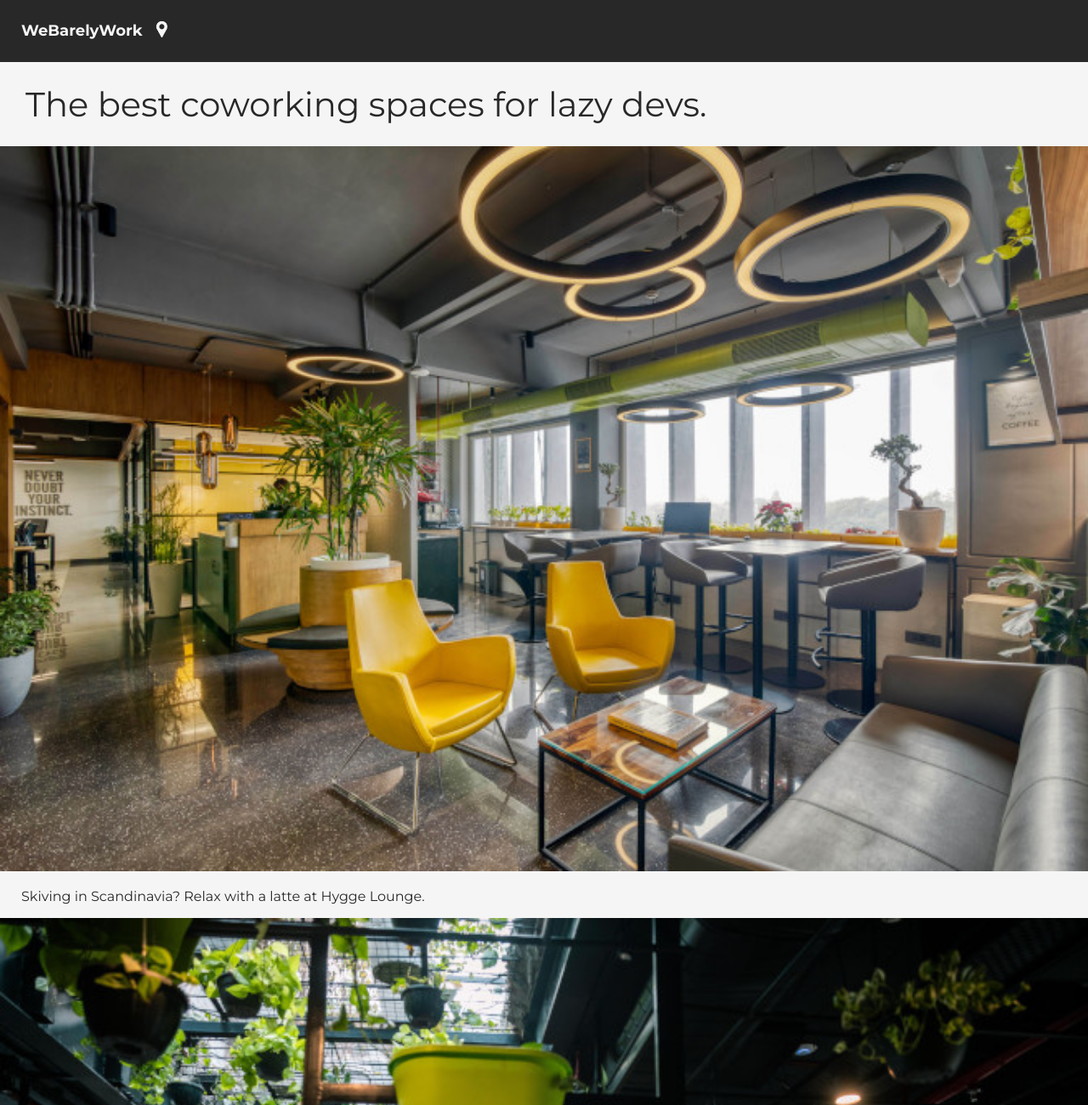
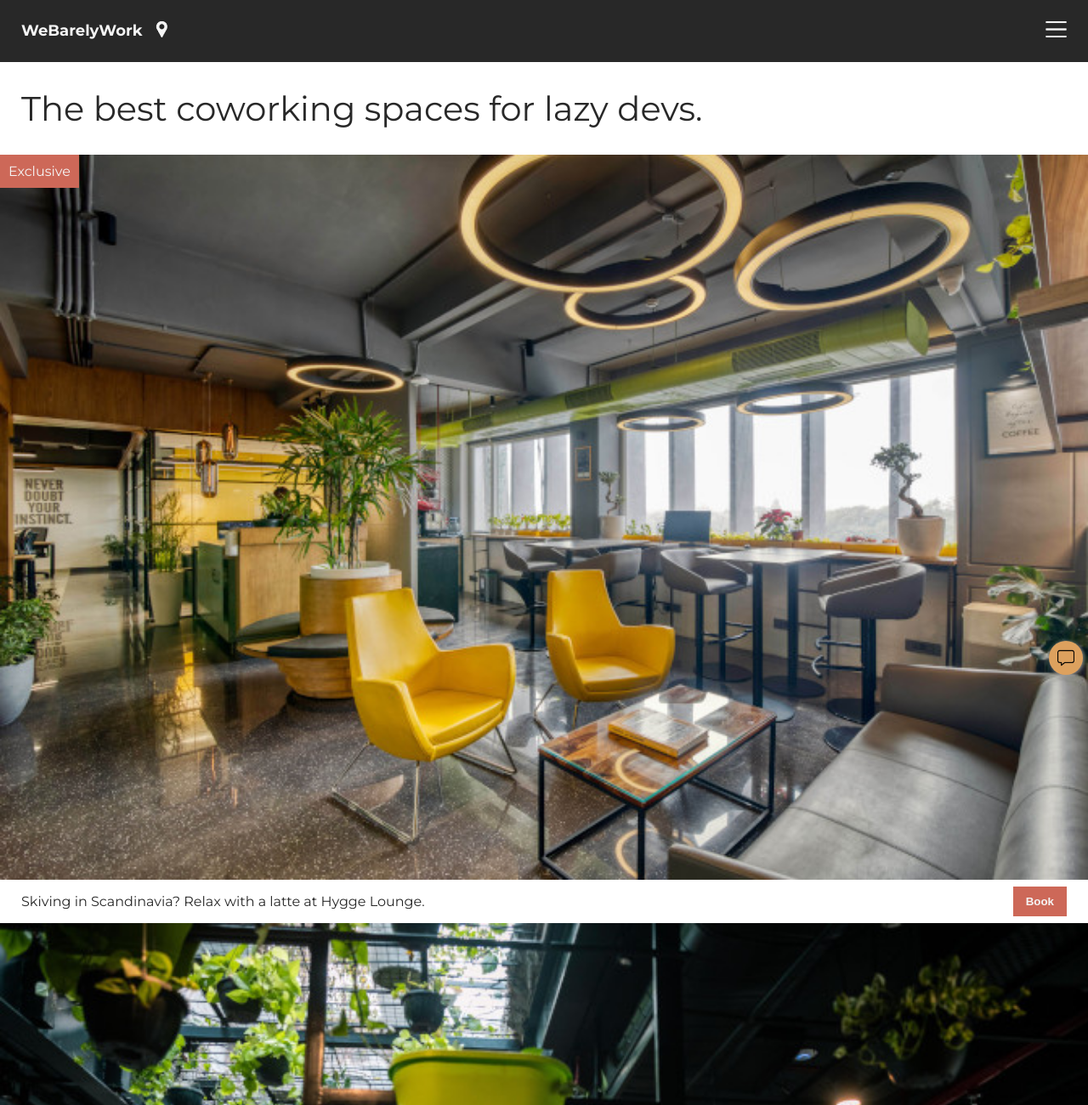
Before and after one commit to gobardhanm/cowarking-space-site, a plain HTML site: page index.html in a window 1280 px wide. Shown: the top 1300 px of the page at 85% size. Drawn offline with Linux system fonts and the light colour scheme.

Commit message:
coworking-space d & d

```diff
--- a/index.html
+++ b/index.html
@@ -17,6 +17,9 @@
 					<li>
 						<img src="images/pin.png" class="icon" alt="location">
 					</li>
+					<li class="align-right">
+						<img src="images/burger.png" class="icon">
+					</li>
 				</ul>
 			</nav>
 		</header>
@@ -27,8 +30,12 @@
 
 			<section class="item">
 				<img src="images/hygge.jpg" class="item-img" alt="A smart coworking space">
+				<div class="img-banner">
+					Exclusive
+				</div>
 				<div class="caption">
 					<p>Skiving in Scandinavia? Relax with a latte at Hygge Lounge.</p>
+					<button>Book</button>
 				</div>
 			</section>
 
@@ -36,6 +43,7 @@
 				<img src="images/sky-garden.jpg" class="item-img" alt="A coworking space with plants">
 				<div class="caption">
 					<p>Bored in Barcelona? Take a siesta at the Sky Garden.</p>
+					<button>Book</button>
 				</div>
 			</section>
 
@@ -43,9 +51,13 @@
 				<img src="images/generator.jpg" class="item-img" alt="A comfortable coworking space">
 				<div class="caption">
 					<p>Relaxing in Rio? Take some downtime at the Generator Hub.</p>
+					<button>Book</button>
 				</div>
 			</section>
 
 		</main>
+		<div class="chatbox-bg">
+			<img src="images/message.png" class="chatbox-img" alt="chatbox">
+		</div>
 	</body>
 </html>
--- a/style.css
+++ b/style.css
@@ -1,45 +1,96 @@
-body{
+body {
     margin: 0;
     padding: 0;
-    font-family: Montserrat, sans-serif;
-    background-color: whitesmoke;
+    font-family: 'Montserrat', sans-serif;
     color: #282828;
 }
 
-ul{
+header {
     background-color: #282828;
     color: whitesmoke;
-    list-style-type: none;
-    margin-top: 0;
-    display: flex;
-    padding: 25px;
-    gap: 10px;      /* makes gap of inside container*/
 }
 
-li{
-    cursor: pointer; /* gives the cursor a pointer look  */
+.logo {
+    font-size: 18px;
+    font-weight: 700;
 }
 
-.logo{
-    font-size: 18px;
-    font-weight: 700;
-    margin: auto 0;
+ul {
+    display: flex;
+    list-style-type: none;               /* new */
+    align-items: center;
+    margin: 0;
+    padding: 25px;
+    gap: 10px
 }
 
-.icon{
+li {
+    cursor: pointer;                 /* new */
+}
+
+.icon {
     width: 25px;
 }
 
-h1{
+.align-right {
+    margin-left: auto;
+}
+
+h1 {
     font-size: 40px;
     font-weight: 400;
-    margin: 25px 30px;
+    margin: 30px 25px;
 }
 
-.caption{
+.item {
+    position: relative;              /* new */
+}
+
+.item-img {
+    display: block;
+    width: 100%;
+}
+
+.caption {
+    display: flex;
+    justify-content: space-between;
+    gap: 20px;                           /* new */
     margin: 0 25px;
 }
 
-.item-img{
-    width: 100%;
+.img-banner {
+    position: absolute;
+    top: 0;
+    left: 0;
+    background-color: #cd6858;
+    color: whitesmoke;
+    padding: 10px;
 }
+
+button {
+    align-self: center;                  /* new */
+    border: none;
+    background-color: #cd6858;
+    color: whitesmoke;
+    padding: 10px 15px;
+    font-weight: 700;
+    cursor: pointer;
+}
+
+.chatbox-bg {
+    position: fixed;                 /* new */
+    bottom: 6px;                     /* new */
+    right: 6px;                      /* new */
+    background-color: #dda15e;
+    width: 40px;
+    height: 40px;
+    border-radius: 50%;
+    cursor: pointer;                /* new */
+    box-shadow: 1px 1px 5px #999;
+    display: flex;
+}
+
+.chatbox-img {
+    margin: auto;
+    width: 50%;
+}
```
Also changed, not shown: images/message.png (added).
